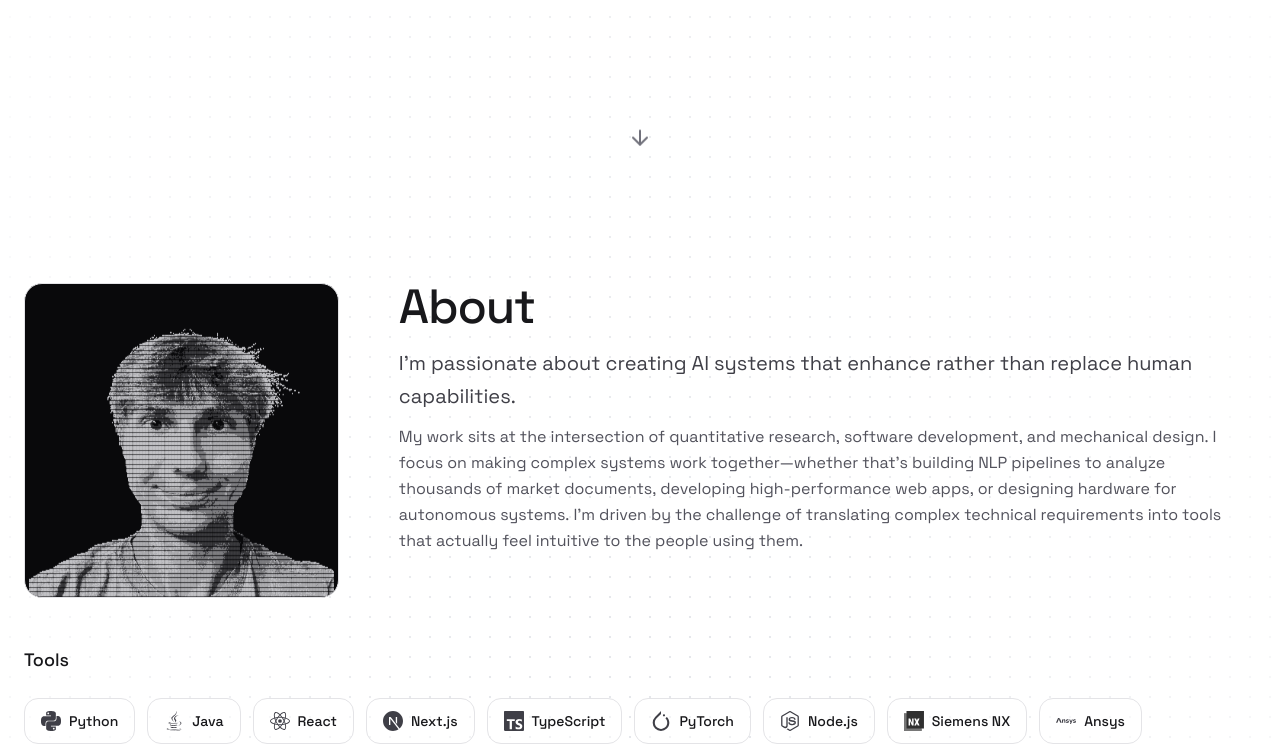
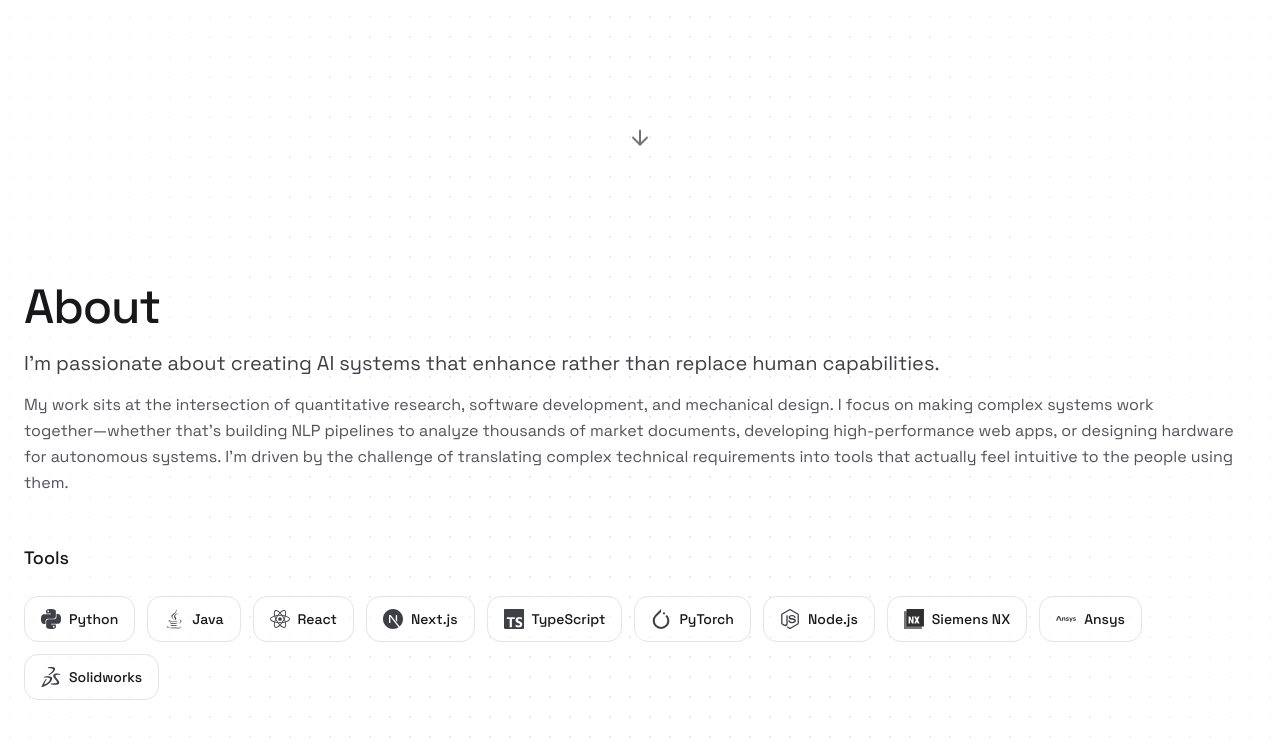
Before and after one commit to aretelew/portfolio, a Next.js app: page / in a window 1280 px wide. Shown: the part 613-1366 px from the top of the page. Built offline with nearby package versions, Linux system fonts and the light colour scheme.

Commit message:
Remove about headshot

```diff
--- a/app/page.tsx
+++ b/app/page.tsx
@@ -38,7 +38,6 @@ export default function Home() {
   const projectsSectionRef = useRef<HTMLElement>(null);
   const aboutSectionRef = useRef<HTMLDivElement>(null);
   const [showScrollArrow, setShowScrollArrow] = useState(true);
-  const [asciiArt, setAsciiArt] = useState("");
   const [emailCopied, setEmailCopied] = useState(false);
   // Featured project modals are shelved for now:
   // const [selectedProject, setSelectedProject] = useState<Project | null>(null);
@@ -55,13 +54,6 @@ export default function Home() {
 
     window.addEventListener("scroll", handleScroll);
     return () => window.removeEventListener("scroll", handleScroll);
-  }, []);
-
-  useEffect(() => {
-    fetch("/ascii-portrait.txt")
-      .then((res) => res.text())
-      .then((text) => setAsciiArt(text))
-      .catch((err) => console.error("Failed to load ASCII art:", err));
   }, []);
 
   const motto = "Engineering technologies for a smarter future.";
@@ -290,28 +282,9 @@ export default function Home() {
           </div>
         </section>
 
-        {/* About Section - Redesigned with Asymmetric Layout */}
+        {/* About Section */}
         <section className="w-full max-w-7xl py-20 sm:py-24">
-          {/* Top Row: ASCII Art + About Text */}
-          <div className="grid grid-cols-1 items-start gap-4 lg:grid-cols-[auto_1fr] lg:gap-15">
-            {/* Left Column - ASCII Art + Tools */}
-            <div className="flex flex-col gap-8">
-              <div className="relative">
-                <div className="relative aspect-square w-full max-w-xs mx-auto lg:mx-0">
-                  <div className="relative flex h-full w-full items-center justify-center overflow-hidden rounded-2xl border border-zinc-200 bg-zinc-950 backdrop-blur-sm dark:border-zinc-800 dark:bg-zinc-950">
-                    <div className="relative flex h-full w-full items-center justify-center p-1">
-                      <pre className="font-mono text-[0.08rem] leading-[1] text-zinc-300 whitespace-pre origin-center [-webkit-text-size-adjust:none] [text-size-adjust:none]">
-                        {asciiArt || "Loading…"}
-                      </pre>
-                    </div>
-                  </div>
-                </div>
-              </div>
-            </div>
-
-            {/* Right Column - About Text */}
-            <div ref={aboutSectionRef} className="flex flex-col gap-6">
-              <div className="space-y-4">
+          <div ref={aboutSectionRef} className="w-full space-y-4">
             <h2 className="text-4xl font-medium tracking-tight text-zinc-900 sm:text-5xl dark:text-zinc-50">
               <BlurText
                 text="About"
@@ -345,8 +318,6 @@ export default function Home() {
                   delay={400}
                 />
               </p>
-                </div>
-              </div>
             </div>
           </div>
 
```
Lines whose indentation alone changed are shown as unchanged.
